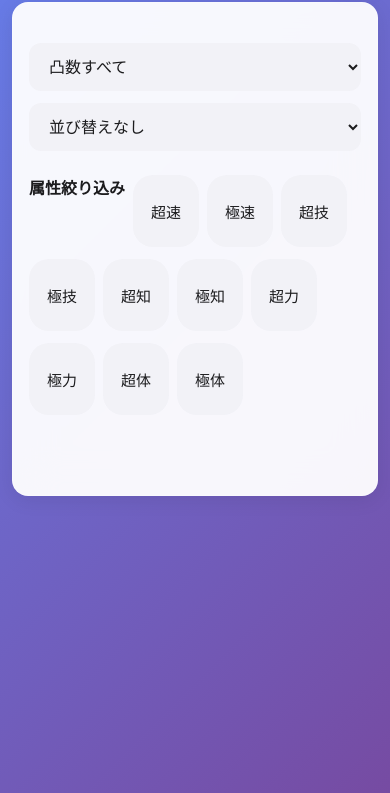
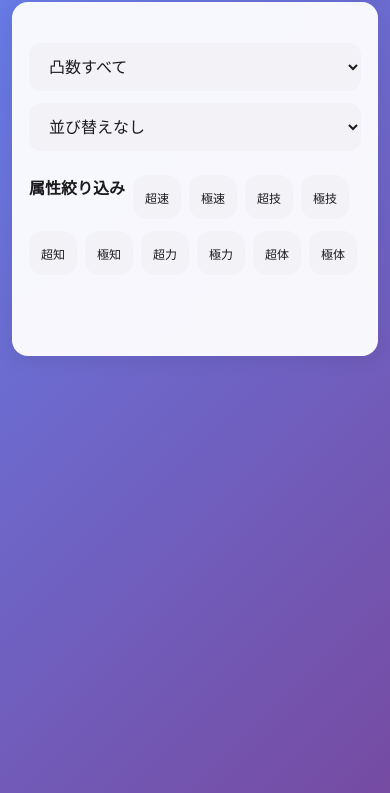
Before and after one commit to toshiki98178/pokefuta.github.io, a plain HTML site: page index.html in a window 390 px wide. Shown: the part 75-868 px from the top of the page. Drawn offline with Linux system fonts and the light colour scheme.

Commit message:
Add files via upload

```diff
--- a/style.css
+++ b/style.css
@@ -208,14 +208,14 @@ h2 {
 
 #filter-attributes label, #filter-tags label {
   background: #f2f2f7;
-  border-radius: 18px;
-  padding: 8px 14px;
-  font-size: 14px;
+  border-radius: 12px;
+  padding: 4px 8px;
+  font-size: 11px;
   cursor: pointer;
   transition: all 0.2s;
   user-select: none;
   border: 2px solid transparent;
-  min-height: 36px;
+  min-height: 24px;
   display: flex;
   align-items: center;
   justify-content: center;
@@ -680,15 +680,15 @@ h2 {
     min-height: 48px;
   }
 
-  /* iPhone 17用フィルタボタン - より大きなタッチターゲット */
+  /* iPhone 17用フィルタボタン - 小さくしたサイズ */
   #filter-attributes label, #filter-tags label {
-    padding: 12px 16px;
-    font-size: 15px;
-    min-height: 44px;
+    padding: 6px 10px;
+    font-size: 12px;
+    min-height: 28px;
     display: flex;
     align-items: center;
     justify-content: center;
-    border-radius: 20px;
+    border-radius: 14px;
     margin-bottom: 4px;
   }
 
@@ -852,9 +852,9 @@ h2 {
 
   /* より小さなフィルタボタン */
   #filter-attributes label, #filter-tags label {
-    font-size: 13px;
-    padding: 8px 12px;
-    min-height: 36px;
+    font-size: 10px;
+    padding: 3px 6px;
+    min-height: 22px;
   }
 }
 
```
